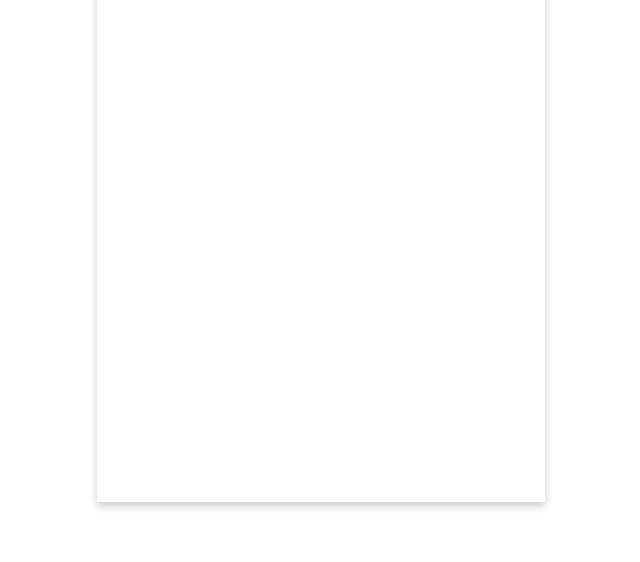
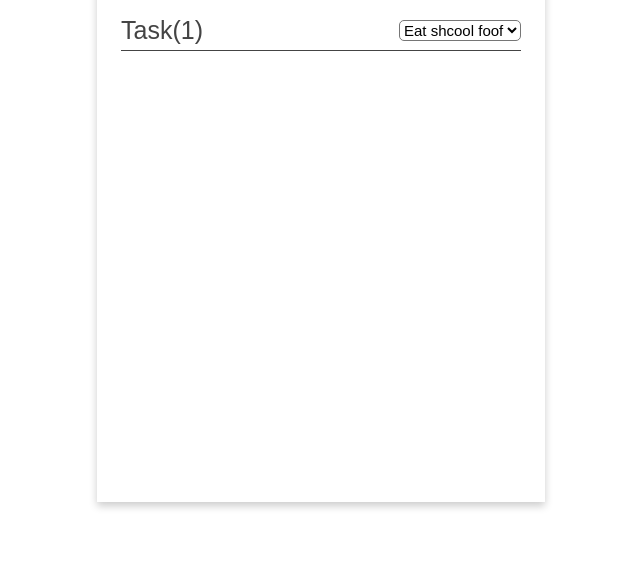
Before and after one commit to Kyptdin/To-do-list-IP, a React app in the folder todo-list-ip/: page / in a window 1280 px wide. Shown: the part 238-800 px from the top of the page, without its empty margins (319-959 px from the left). Built offline with nearby package versions, Linux system fonts and the light colour scheme.

Commit message:
Nav bar almost done
The nav bar is almost done. I just need to add the add todo button

```diff
--- a/todo-list-ip/src/componenets/App.js
+++ b/todo-list-ip/src/componenets/App.js
@@ -10,6 +10,7 @@ function Logo() {
     <React.Fragment>
       <div className="app">
         <Header />
+        <main className="todo-list-app"></main>
       </div>
     </React.Fragment>
   );
--- a/todo-list-ip/src/componenets/Header.js
+++ b/todo-list-ip/src/componenets/Header.js
@@ -1,5 +1,8 @@
+import React from "react";
+import Nav from "./Nav.js";
 export default function Header() {
   return (
+    <React.Fragment>
       <header class="todo-list-header">
         <img
           className="logo"
@@ -7,5 +10,7 @@ export default function Header() {
           alt="todo-list"
         />
       </header>
+      <Nav />
+    </React.Fragment>
   );
 }
--- /dev/null
+++ b/todo-list-ip/src/componenets/Nav.js
@@ -0,0 +1,12 @@
+export default function Nav() {
+  return (
+    <div className="todo-list-options">
+      <div className="task-count">Task(1)</div>
+      <div className="actions">
+        <select className="select-filther">
+          <option value="eat school food">Eat shcool foof</option>
+        </select>
+      </div>
+    </div>
+  );
+}
--- a/todo-list-ip/src/styles/app.css
+++ b/todo-list-ip/src/styles/app.css
@@ -8,3 +8,6 @@
   box-shadow: 0 4px 8px 0 rgba(0, 0, 0, 0.2);
   background-color: white;
 }
+.todo-list-app {
+  padding: 1.2rem 2.4rem;
+}
--- a/todo-list-ip/src/styles/header.css
+++ b/todo-list-ip/src/styles/header.css
@@ -1,4 +1,6 @@
 .todo-list-header {
+  display: flex;
+  flex-direction: column;
   background: linear-gradient(285deg, #00f3ff, #127aff, rgba(53, 36, 255, 1));
   padding: 1.2rem 2.4rem;
   display: flex;
@@ -10,3 +12,25 @@
 .logo {
   max-width: 20rem;
 }
+
+.task-count {
+  font-family: inherit;
+  font-size: 2.5rem;
+  font-weight: 500;
+}
+
+.todo-list-options {
+  display: flex;
+  justify-content: space-between;
+  align-items: center;
+  border-bottom: 1px solid #444;
+  margin: 2rem 2.4rem 0 2.4rem;
+  padding-bottom: 0.5rem;
+}
+
+.select-filther {
+  background-color: white;
+  border-radius: 5px;
+  font-family: inherit;
+  font-size: 1.5rem;
+}
```
Lines whose indentation alone changed are shown as unchanged.
